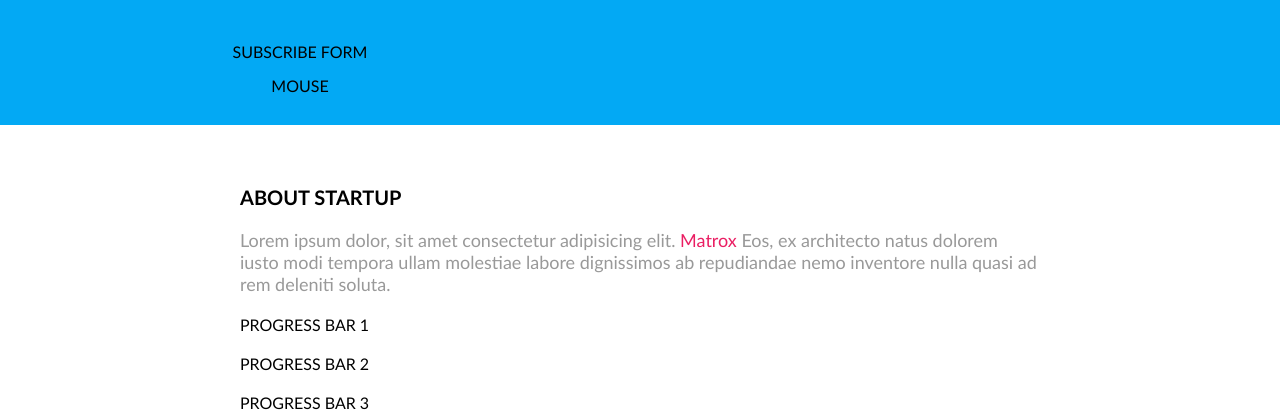
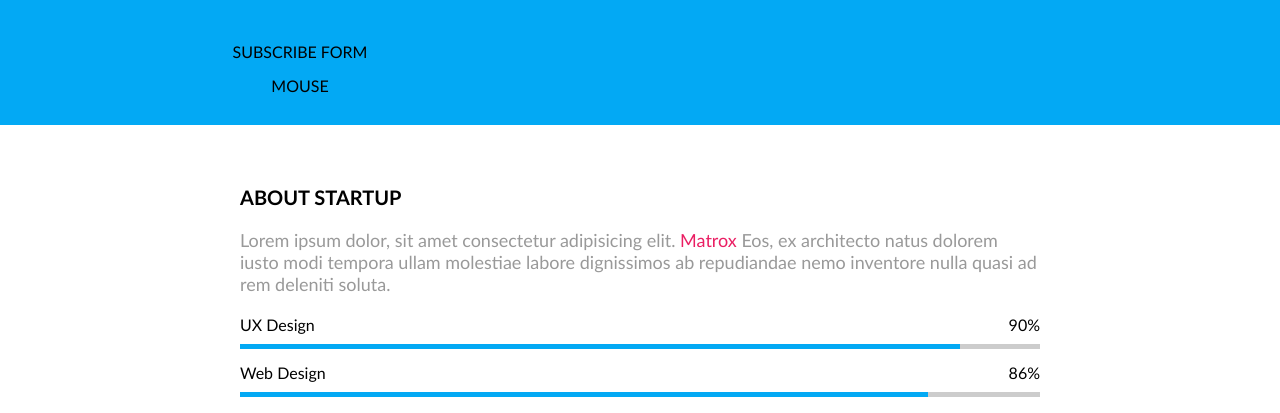
Before and after one commit to linajja/5-coming-soon, a website: page index.html in a window 1280 px wide. Shown: the part 387-800 px from the top of the page. Drawn offline with Linux system fonts and the light colour scheme.

Commit message:
progress bar design

```diff
--- a/css/components/progress-bar.css
+++ b/css/components/progress-bar.css
@@ -1,3 +1,26 @@
 .progress-bar {
-
+    display: inline-block;
+    width: 100%;
 }
+.progress-bar > .top {
+    display: inline-block;
+    width: 100%;
+    margin-bottom: 10px;
+}
+.progress-bar > .top > .title {
+    float: left;
+}
+.progress-bar > .top > .value {
+    float: right;
+}
+.progress-bar > .bottom {
+    display: inline-block;
+    width: 100%;
+    height: 5px;
+    background-color: #ccc;
+}
+.progress-bar > .bottom > .bar {
+    width: 90%;
+    height: 100%;
+    background-color: var(--primary-color);
+}
--- a/index.html
+++ b/index.html
@@ -54,15 +54,30 @@
             <h2 class="content-title">About startup</h2>
             <p class="content-description">Lorem ipsum dolor, sit amet consectetur adipisicing elit. <a class="link" href="#">Matrox</a> Eos, ex architecto natus dolorem iusto modi tempora ullam molestiae labore dignissimos ab repudiandae nemo inventore nulla quasi ad rem deleniti soluta.</p>
             <div class="progress-bar">
-              PROGRESS BAR 1
+                <div class="top">
+                   <div class="title">UX Design</div>
+                   <div class="value">90%</div>
+                   </div>
+                   <div class="bottom">
+                    <div class="bar" style="width: 90%;"></div>
+                    </div>
+            <div class="progress-bar">
+                    <div class="top">
+                       <div class="title">Web Design</div>
+                       <div class="value">86%</div>
+                    </div>
+                    <div class="bottom">
+                        <div class="bar" style="width: 86%;"></div>
+                    </div>
             </div>
             <div class="progress-bar">
-              PROGRESS BAR 2
+                        <div class="top">
+                           <div class="title">Web Development</div>
+                           <div class="value">50%</div>
+                        </div>
+                <div class="bottom">
+                    <div class="bar" style="width: 50%;"></div>
             </div>
-            <div class="progress-bar">
-              PROGRESS BAR 3
-            </div>
-           </div>
            <div class="column right">
             <h2 class="section-title">Have any questions</h2>
             <p class="content-description">Lorem ipsum dolor, sit amet consectetur adipisicing elit. <a class="link" href="mailto:vardenis@pastas.xyz">vardenis@pastas.xyz</a> Eos, ex architecto natus dolorem iusto modi tempora ullam molestiae labore dignissimos ab repudiandae nemo inventore nulla quasi ad rem deleniti soluta.</p>
```
